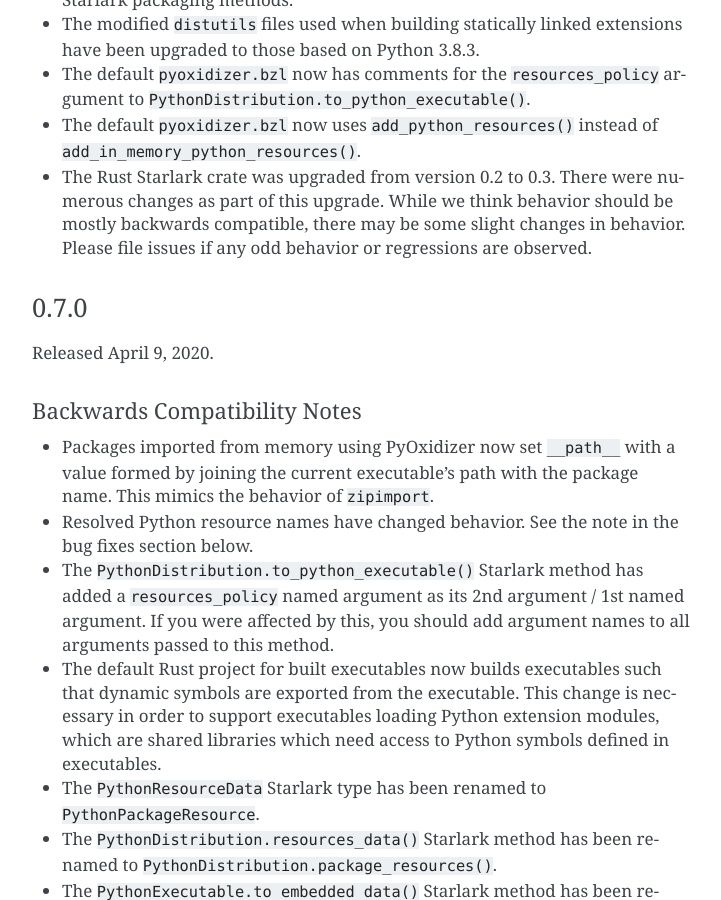
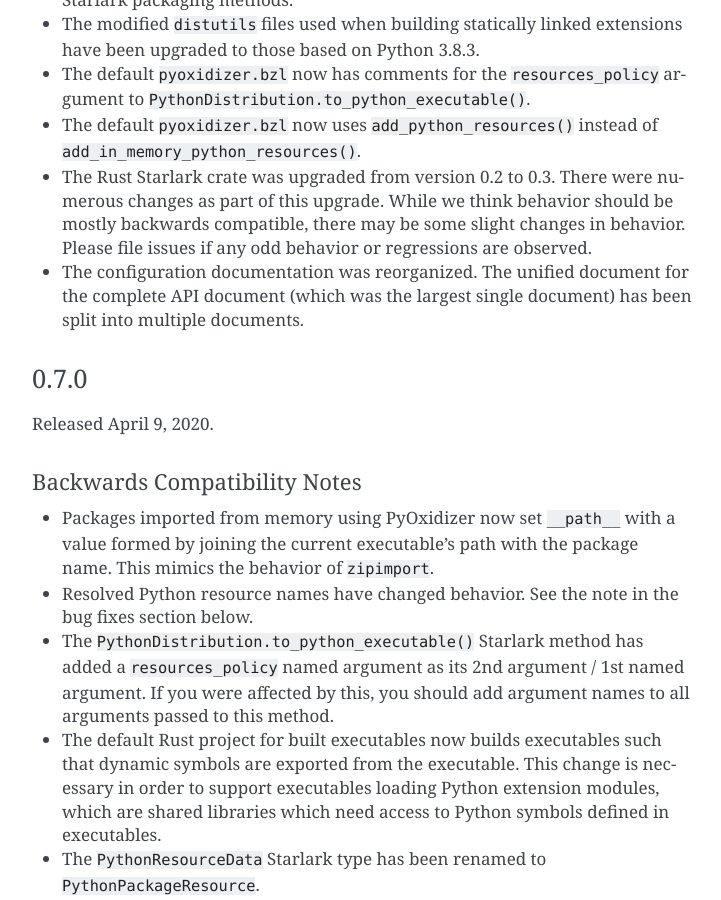
Before and after one commit to indygreg/PyOxidizer, a Sphinx documentation site: the page built from docs/history.rst, in a window 1280 px wide and 900 px high, scrolled down 5768 px. Shown: the whole window, without its empty margins (388-1109 px from the left). Built offline with Sphinx 7.4.7, drawn with Linux system fonts in a browser that asks for light colours; the version number is read from the project's files by our own code.

Commit message:
docs: add history entry for config docs refactor

```diff
--- a/docs/history.rst
+++ b/docs/history.rst
@@ -265,6 +265,9 @@
   be mostly backwards compatible, there may be some slight changes in
   behavior. Please file issues if any odd behavior or regressions are
   observed.
+* The configuration documentation was reorganized. The unified document
+  for the complete API document (which was the largest single document)
+  has been split into multiple documents.
 
 0.7.0
 -----
```
